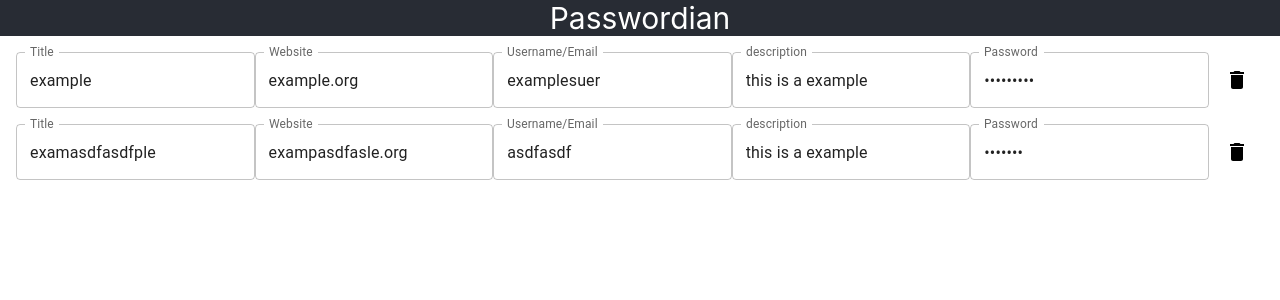
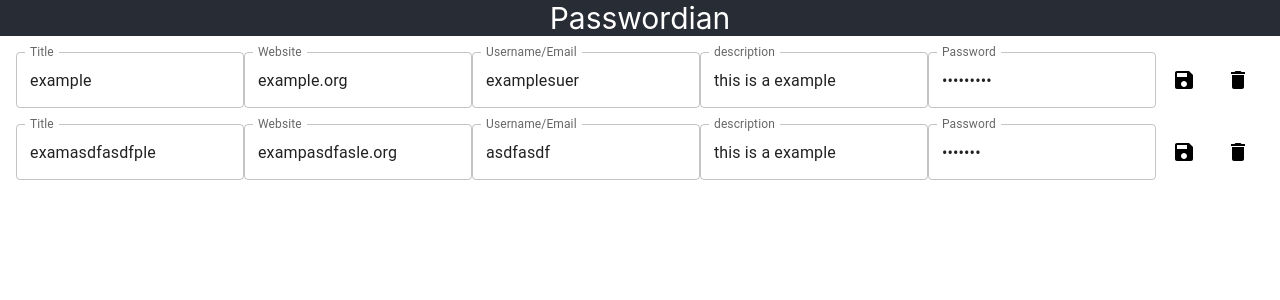
Before and after one commit to OG-Jons/passwordian, a React (Vite) app in the folder frontend/: page /passwords in a window 1280 px wide. Shown: the top 300 px of the page. Built offline with nearby package versions, Linux system fonts and the light colour scheme.

Commit message:
added save button for each pw so that not every change causes a new request

```diff
--- a/frontend/src/components/Passwords.tsx
+++ b/frontend/src/components/Passwords.tsx
@@ -1,4 +1,5 @@
 import DeleteIcon from "@mui/icons-material/Delete";
+import SaveIcon from "@mui/icons-material/Save";
 import { Box, List, ListItem, ListItemButton, TextField } from "@mui/material";
 import { useState } from "react";
 import { Navigate } from "react-router-dom";
@@ -36,10 +37,9 @@ function Passwords() {
     newPasswords[passwords.indexOf(oldPassword)] = newPassword;
 
     setPasswords(newPasswords);
-    updatePasswordsOnServer();
   };
 
-  const updatePasswordsOnServer = () => {
+  const updatePasswordsOnServer = (password: Password) => {
     //TODO
   };
 
@@ -107,6 +107,9 @@ function Passwords() {
                     handleChange(password);
                   }}
                 />
+                <ListItemButton onClick={() => updatePasswordsOnServer(password)}>
+                  <SaveIcon />
+                </ListItemButton>
                 <ListItemButton>
                   <DeleteIcon />
                 </ListItemButton>
```
